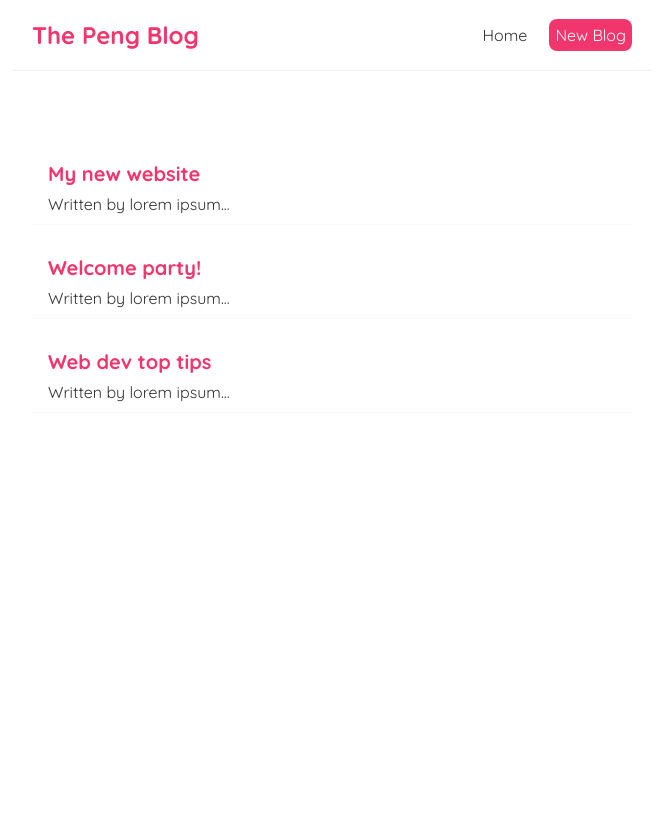
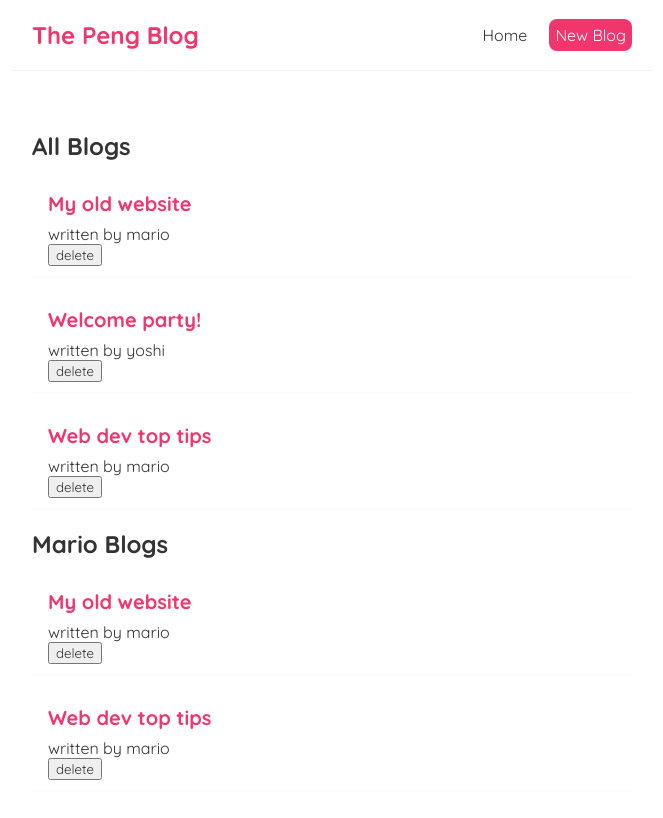
Before and after one commit to Peng-Yu-2020/Blog-Website-React, a React (Create React App) app: page / in a window 1280 px wide. Shown: the top 818 px of the page, without its empty margins (308-971 px from the left). Built offline with nearby package versions, Linux system fonts and the light colour scheme.

Commit message:
add useEffect in home.js

```diff
--- a/src/Blog.jsx
+++ /dev/null
@@ -1,14 +0,0 @@
-const Blog = (props) => {
-    return (
-        <div className="blog-preview" key={props.id}>
-        <h2>{props.title}</h2>
-        <p>Written by {props.body}</p>
-        {/* <p>{props.author}</p>
-        <p>{props.id}</p> */}
-        </div>
-
-
-     );
-}
-
-export default Blog;
--- /dev/null
+++ b/src/BlogList.jsx
@@ -0,0 +1,23 @@
+
+
+const BlogList = ({blogs, title, handleDelete}) => {
+
+
+    return (
+        <div className="blog-list">
+            <h2>{title}</h2>
+            {blogs.map((blog)=> {
+                return (
+                    <div className="blog-preview" key={blog.id}>
+                        <h2>{blog.title}</h2>
+                        <p>written by {blog.author}</p>
+                        <button onClick={() => handleDelete(blog.id)}>delete</button>
+                    </div>
+                )
+            })}
+        </div>
+
+    );
+}
+
+export default BlogList;
--- a/src/Home.js
+++ b/src/Home.js
@@ -1,22 +1,27 @@
-import {useState} from "react";
-import Blog from "./Blog";
+import {useState, useEffect} from "react";
+import BlogList from "./BlogList";
 
 const Home = () => {
+
     const [blogs, setBlogs] = useState([
-        { title: 'My new website', body: 'lorem ipsum...', author: 'mario', id: 1 },
+        { title: 'My old website', body: 'lorem ipsum...', author: 'mario', id: 1 },
         { title: 'Welcome party!', body: 'lorem ipsum...', author: 'yoshi', id: 2 },
         { title: 'Web dev top tips', body: 'lorem ipsum...', author: 'mario', id: 3 }
     ])
+    function handleDelete(id){
+        setBlogs(
+            blogs.filter((blog) => blog.id !== id)
+        )
+    }
+
+    useEffect(() => {
+        console.log("use effect run");
+        console.log(blogs)
+    })
     return (
         <div className="home">
-            {blogs.map((blog) => {
-               return  <Blog
-                key = {blog.id}
-                title={blog.title}
-                body={blog.body}
-                author={blog.author}
-                id={blog.id}
-                 />})}
+           <BlogList handleDelete={handleDelete} blogs={blogs} title="All Blogs"/>
+           <BlogList handleDelete={handleDelete} blogs={blogs.filter((blog)=> blog.author === "mario")} title="Mario Blogs"/>
         </div>
     );
 }
```
